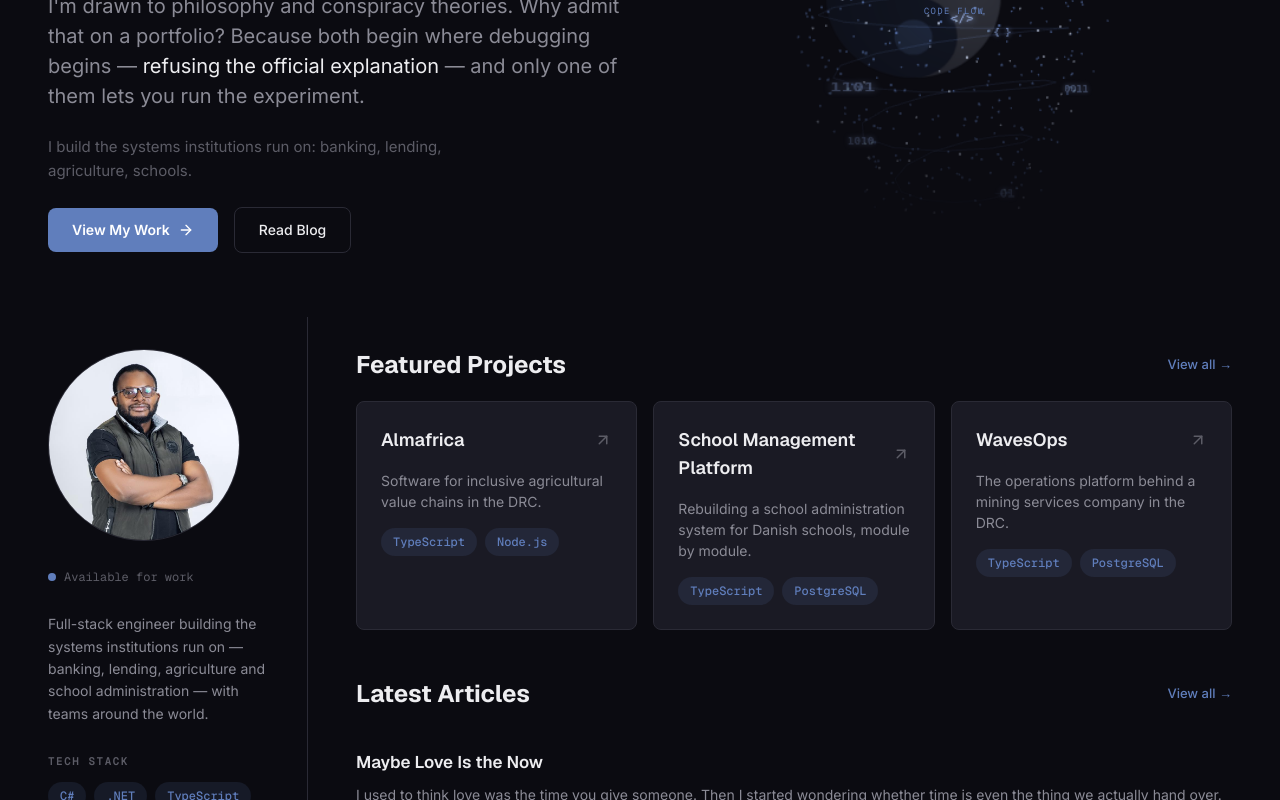
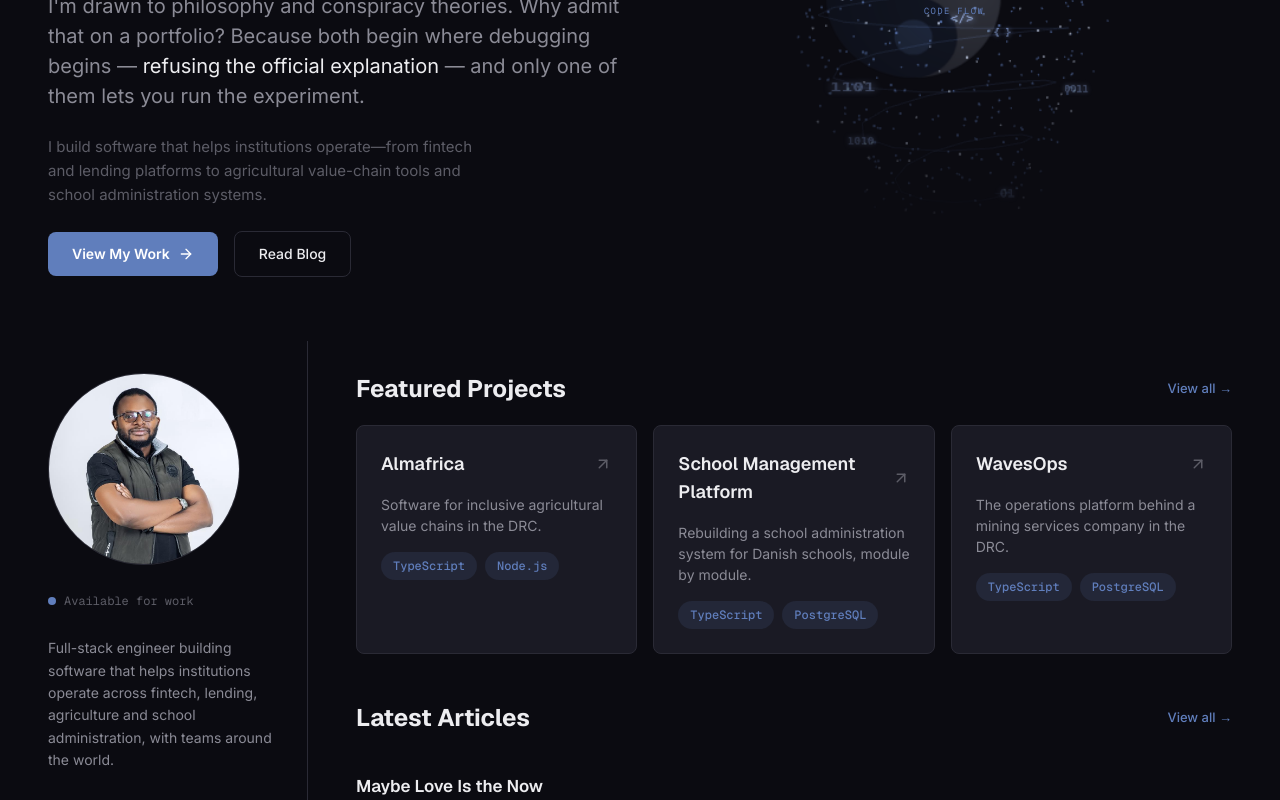
Before and after one commit to SudiDav/sudi.dev, a Next.js app: page / in a window 1280 px wide. Shown: the part 280-1080 px from the top of the page. Built offline with nearby package versions, Linux system fonts and the light colour scheme.

Commit message:
fix: clarify institutional systems messaging

```diff
--- a/app/opengraph-image.tsx
+++ b/app/opengraph-image.tsx
@@ -44,7 +44,7 @@ export default function OpenGraphImage() {
           <span style={{ fontSize: 66, fontWeight: 700 }}>Sudi M. David</span>
           <span style={{ fontSize: 32, color: '#a9abb8' }}>Full-Stack Engineer</span>
           <span style={{ fontSize: 22, color: '#607ebc' }}>
-            Building the systems institutions run on.
+            Building software that helps institutions operate.
           </span>
         </div>
 
--- a/app/page.tsx
+++ b/app/page.tsx
@@ -70,7 +70,8 @@ export default async function HomePage() {
           </p>
 
           <p className="max-w-[46ch] text-[15px] leading-[1.6] text-text-tertiary">
-            I build the systems institutions run on: banking, lending, agriculture, schools.
+            I build software that helps institutions operate—from fintech and lending platforms to
+            agricultural value-chain tools and school administration systems.
           </p>
 
           <div className="flex flex-wrap items-center gap-4">
--- a/content/site.json
+++ b/content/site.json
@@ -2,7 +2,7 @@
   "displayName": "Sudi M. David",
   "avatar": "/images/sudi.jpeg",
   "email": "contact@sudi.dev",
-  "bio": "Full-stack engineer building the systems institutions run on — banking, lending, agriculture and school administration — with teams around the world.",
+  "bio": "Full-stack engineer building software that helps institutions operate across fintech, lending, agriculture and school administration, with teams around the world.",
   "location": "Lubumbashi, DRC",
   "website": "sudi.dev",
   "social": {
@@ -13,7 +13,7 @@
   },
   "seo": {
     "title": "Sudi M. David — Full-Stack Engineer",
-    "description": "Full-stack engineer building the systems institutions run on — banking, lending, agriculture and school administration, with teams around the world."
+    "description": "Full-stack engineer building software that helps institutions operate across fintech, lending, agriculture and school administration, with teams around the world."
   },
   "portrait": "/images/sudi.jpeg"
 }
--- a/lib/site.ts
+++ b/lib/site.ts
@@ -25,7 +25,7 @@ export const DEFAULT_SETTINGS: SiteSettings = {
   displayName: 'Sudi M. David',
   avatar: '/images/sudi.jpeg',
   email: 'contact@sudi.dev',
-  bio: 'Full-stack engineer building the systems institutions run on — banking, lending, agriculture and school administration — with teams around the world.',
+  bio: 'Full-stack engineer building software that helps institutions operate across fintech, lending, agriculture and school administration, with teams around the world.',
   location: 'Lubumbashi, DRC',
   website: 'sudi.dev',
   social: {
@@ -36,7 +36,7 @@ export const DEFAULT_SETTINGS: SiteSettings = {
   },
   seo: {
     title: 'Sudi M. David — Full-Stack Engineer',
-    description: 'Full-stack engineer building the systems institutions run on — banking, lending, agriculture and school administration, with teams around the world.',
+    description: 'Full-stack engineer building software that helps institutions operate across fintech, lending, agriculture and school administration, with teams around the world.',
   },
 }
 
```
